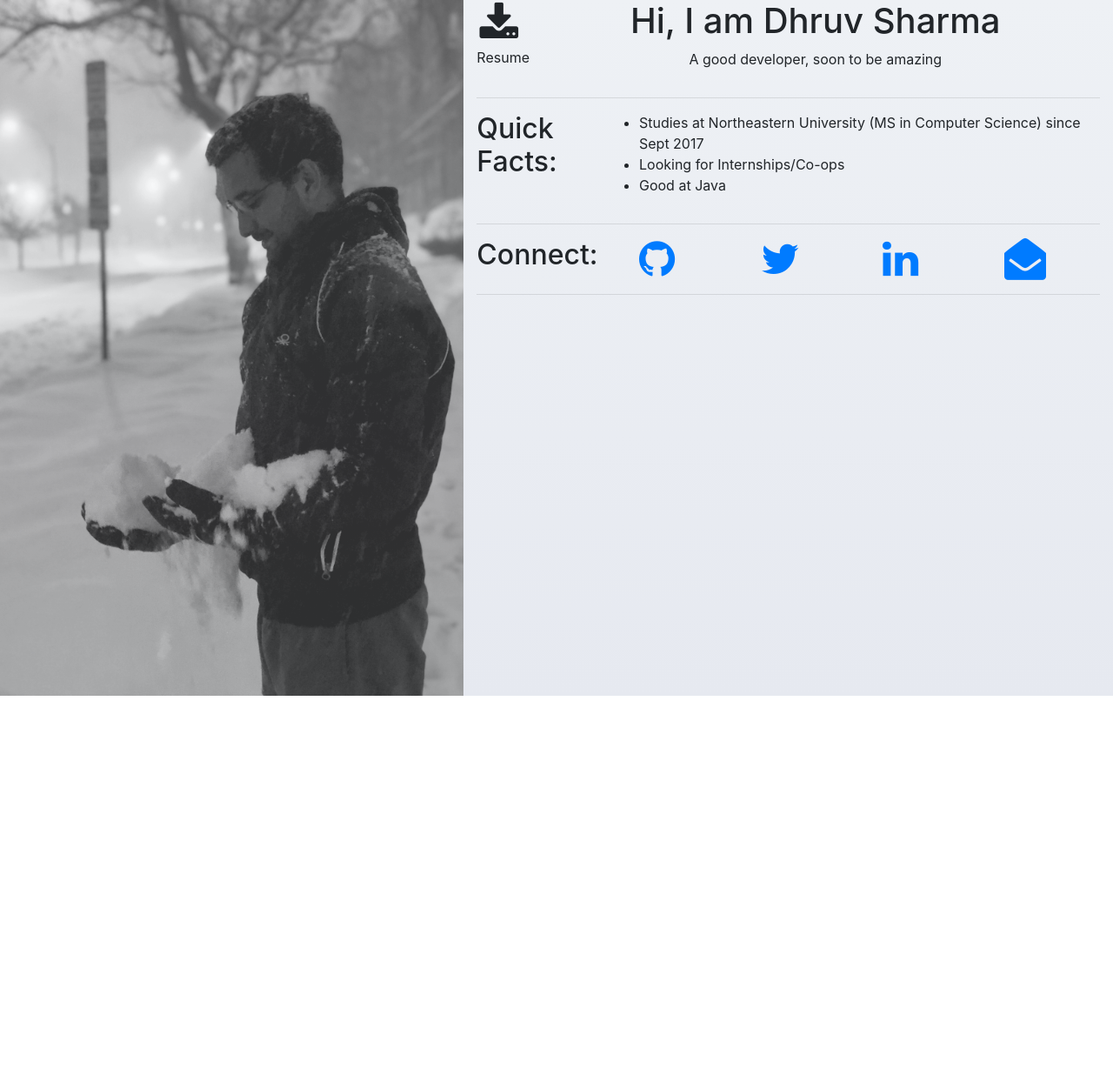
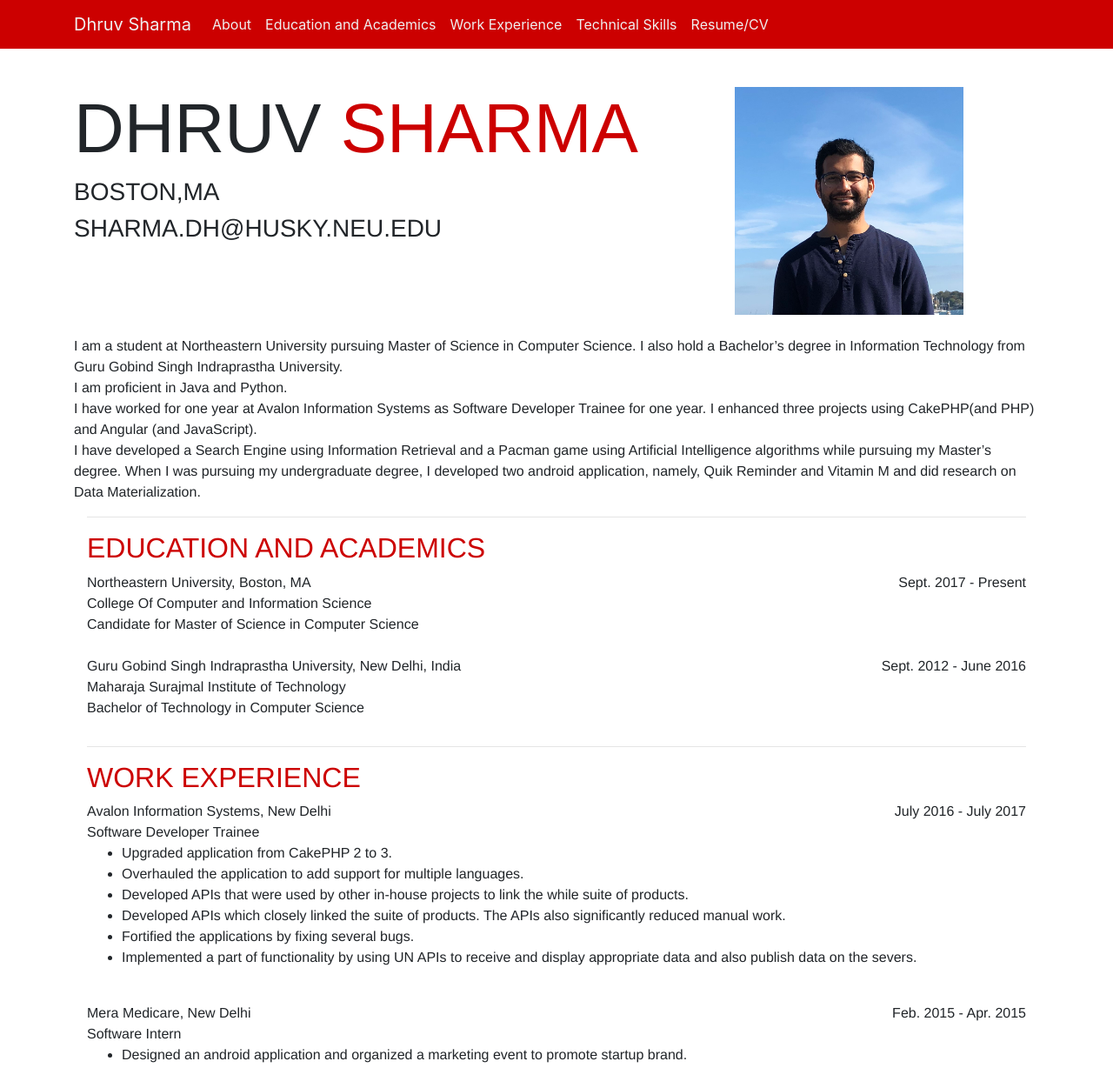
Before and after one commit to dhruvdev7794/My-Portfolio, a plain HTML site: page index2.html in a window 1280 px wide. Shown: the top 1228 px of the page at 87% size. Before the commit the page ends 800 px from the top, so only its background shows below. Drawn offline with Linux system fonts and the light colour scheme.

Commit message:
made fresh new changes

```diff
--- a/css/index2.css
+++ /dev/null
@@ -1,9 +0,0 @@
-a:link{
-    text-decoration: none;
-}
-a:visited {
-    text-decoration: none;
-}
-a{
-    text-decoration: none;
-}
--- /dev/null
+++ b/css/styles.css
@@ -0,0 +1,51 @@
+#sideNav {
+    text-align: center;
+    position: fixed;
+    top: 0;
+    left: 0;
+    display: flex;
+    flex-direction: column;
+    width: 17rem;
+    height: 100vh;
+}
+
+.navbar-light{
+    background-color: #CC0000;
+}
+
+body{
+    padding-top: 100px;
+}
+
+h1{
+    font-size: 500%;
+}
+
+.color-red{
+    color: #CC0000;
+}
+
+.color-white{
+    color: #F0F0F0;
+}
+
+header, .content{
+    font-family: 'Franklin Gothic Medium', 'Arial Narrow', Arial, sans-serif
+}
+
+img{
+    height: auto;
+    max-width: 75%;
+}
+
+.navbar-brand, .navbar-nav .nav-link{
+    color: #F0F0F0 !important;
+}
+
+.right-align{
+    float: right;
+}
+iframe{
+    width: 100%;
+    height: 95vh;
+}
--- a/index2.html
+++ b/index2.html
@@ -7,64 +7,103 @@
   <meta http-equiv="x-ua-compatible" content="ie=edge">
   <link rel="stylesheet" href="css/bootstrap.min.css">
   <link rel="stylesheet" type="text/css" href="uploads/font-awesome-4.7.0/css/font-awesome.min.css">
-  <link rel="stylesheet" href="css/index2.css">
+  <link rel="stylesheet" href="css/styles.css">
   <title>Dhruv Sharma</title>
 </head>
-<body style="background-image: linear-gradient(to top, #e6e9f0 0%, #eef1f5 100%);">
+<body>
+  <nav class="navbar navbar-light fixed-top navbar-expand-lg navbar-toggleable-sm">
+    <div class="container">
+      <button class="navbar-toggler" type="button" data-toggle="collapse" data-target="#navbarContent">
+          <span class="navbar-toggler-icon"></span>
+      </button>
+      <a class="navbar-brand color-white" href="#">Dhruv Sharma</a>
+      <div class="collapse navbar-collapse" id="navbarContent">
+        <ul class="navbar-nav color-white">
+          <li class="nav-item"><a class="nav-link active" href="#">About</a></li>
+          <li class="nav-item"><a class="nav-link" href="#education">Education and Academics</a></li>
+          <li class="nav-item"><a class="nav-link" href="#work">Work Experience</a></li>
+          <li class="nav-item"><a class="nav-link" href="#skills">Technical Skills</a></li>
+          <li class="nav-item"><a class="nav-link" href="#resume">Resume/CV</a></li>
+        </ul>
+      </div>
+    </div>
+  </nav>
 
+  <div class="container">
+    <div class="row">
+      <header class="col-12 col-md-8">
+        <h1>DHRUV <span class="color-red">SHARMA</span></h1>
+        <h3> BOSTON,MA </h3>
+        <h3> SHARMA.DH@HUSKY.NEU.EDU </h3>
+      </header>
+      <div class="col col-md-4">
+        <img src="./images/profile.png" alt="image of dhruv">
+    </div>
+  </div>
+  <br>
+  <div class="container content">
+    <div class="row">
+      I am a student at Northeastern University pursuing Master of Science in Computer Science.
+      I also hold a Bachelor’s degree in Information Technology from Guru Gobind Singh Indraprastha University.
+      <br>
+      I am proficient in Java and Python.
+      <br>
+      I have worked for one year at Avalon Information Systems as Software Developer Trainee for one year.
+      I enhanced three projects using CakePHP(and PHP) and Angular (and JavaScript).
+      <br>
+      I have developed a Search Engine using Information Retrieval and a Pacman game using Artificial Intelligence algorithms while pursuing my Master’s degree.
+      When I was pursuing my undergraduate degree, I developed two android application, namely, Quik Reminder and Vitamin M and did research on Data Materialization.
+    </div>
+    <hr>
+    <div class="row" id="education">
+      <h2 class="col-12 color-red">EDUCATION AND ACADEMICS</h2>
+      <p class="col">
+        Northeastern University, Boston, MA <span class="right-align"> Sept. 2017 - Present</span><br>
+        College Of Computer and Information Science<br>
+        Candidate for Master of Science in Computer Science
+        <br><br>
+        Guru Gobind Singh Indraprastha University, New Delhi, India <span class="right-align"> Sept. 2012 - June 2016</span><br>
+        Maharaja Surajmal Institute of Technology<br>
+        Bachelor of Technology in Computer Science
+      </p>
+    </div>
+    <hr>
+    <div class="row" id="work">
+      <h2 class="col-12 color-red">WORK EXPERIENCE</h2>
+      <div class="col">
+        Avalon Information Systems, New Delhi <span class="right-align"> July 2016 - July 2017</span><br>
+        Software Developer Trainee<br>
+        <ul>
+          <li >Upgraded application from CakePHP 2 to 3.</li>
+          <li >Overhauled the application to add support for multiple languages.</li>
+          <li >Developed APIs that were used by other in-house projects to link the while suite of products.</li>
+          <li >Developed APIs which closely linked the suite of products. The APIs also significantly reduced manual work.</li>
+          <li >Fortified the applications by fixing several bugs.</li>
+          <li >Implemented a part of functionality by using UN APIs to receive and display appropriate data and also publish data on the severs.</li>
+        </ul>
+        <br>
+        Mera Medicare, New Delhi <span class="right-align"> Feb. 2015 - Apr. 2015</span><br>
+        Software Intern<br>
+        <ul>
+          <li>Designed an android application and organized a marketing event to promote startup brand.</li>
+        </ul>
+        <br><br>
+      </div>
+    </div>
+    <hr>
+    <div class="row" id="skills">
+      <h2 class="col-12 color-red">TECHINCAL SKILLS</h2>
 
-<section class="container-fluid">
-
-  <div class = "row">
-    <div class="col-5" style="opacity:.8; height:100vh; width:50vh; background : url(images/header-bw.jpg) no-repeat center center; background-size: cover;" >
     </div>
-    <div class="col-7">
-      <div class="row">
-        <div class="col-1">
-          <i class="fa fa-download fa-3x" style="padding:10%" aria-hidden="true"></i> Resume
-        </div>
-        <div class = "col-11">
-          <h1 class="text-center">Hi, I am Dhruv Sharma</h1>
-          <p class = "text-center">A good developer, soon to be amazing</p>
-        </div>
-      </div>
-
-      <hr>
-      <section class="row">
-        <h2 class="col-3">Quick Facts:</h2>
-
-          <ul class="col-9">
-            <li>Studies at Northeastern University (MS in Computer Science) since Sept 2017</li>
-            <li>Looking for Internships/Co-ops</li>
-            <li>Good at Java</li>
-          </ul>
-      </section>
-      <hr>
-      <section class="row">
-        <h2 class="col-3"> Connect: </h2>
-
-        <div class="col-9">
-          <div class="row">
-            <a class="col-3 footerLink" href="https://github.com/dhruvdev7794" target="_blank">
-              <i class="fa fa-github fa-3x" aria-hidden="true"></i>
-            </a>
-            <a class="col-3" href="https://twitter.com/idhruv07" target="_blank">
-              <i class="fa fa-twitter fa-3x" aria-hidden="true"></i>
-            </a>
-            <a class="col-3" href="https://www.linkedin.com/in/dhruvsharma77/" target="_blank">
-              <i class="fa fa-linkedin fa-3x" aria-hidden="true"></i>
-            </a>
-            <a class="col-3" href="mailto:sharma.dh@husky.neu.edu?Subject=Hello" target="_top">
-              <i class="fa fa-envelope-open fa-3x" aria-hidden="true"></i>
-            </a>
-          </div>
-        </div>
-      </section>
-      <hr>
+    <hr>
+    <div class="row" id="resume">
+      <h2 class="col-12 color-red">RESUME</h2>
+      <iframe src="./documents/dhruv_resume.pdf"></iframe>
     </div>
   </div>
 
 
+  </div>
 </body>
 <script src="js/jquery-3.3.1.slim.min.js"></script>
 <script src="js/popper.min.js"></script>
```
